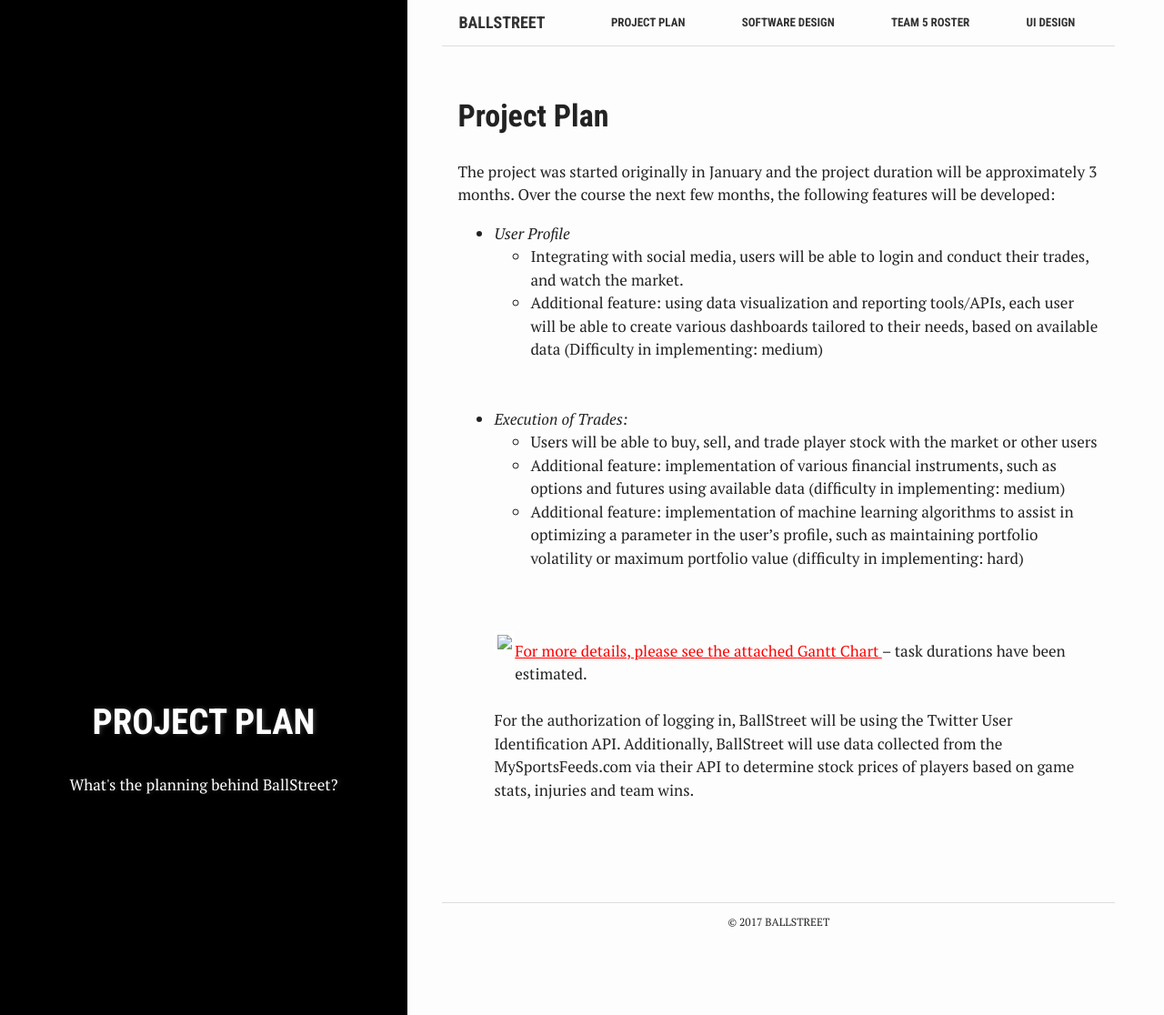
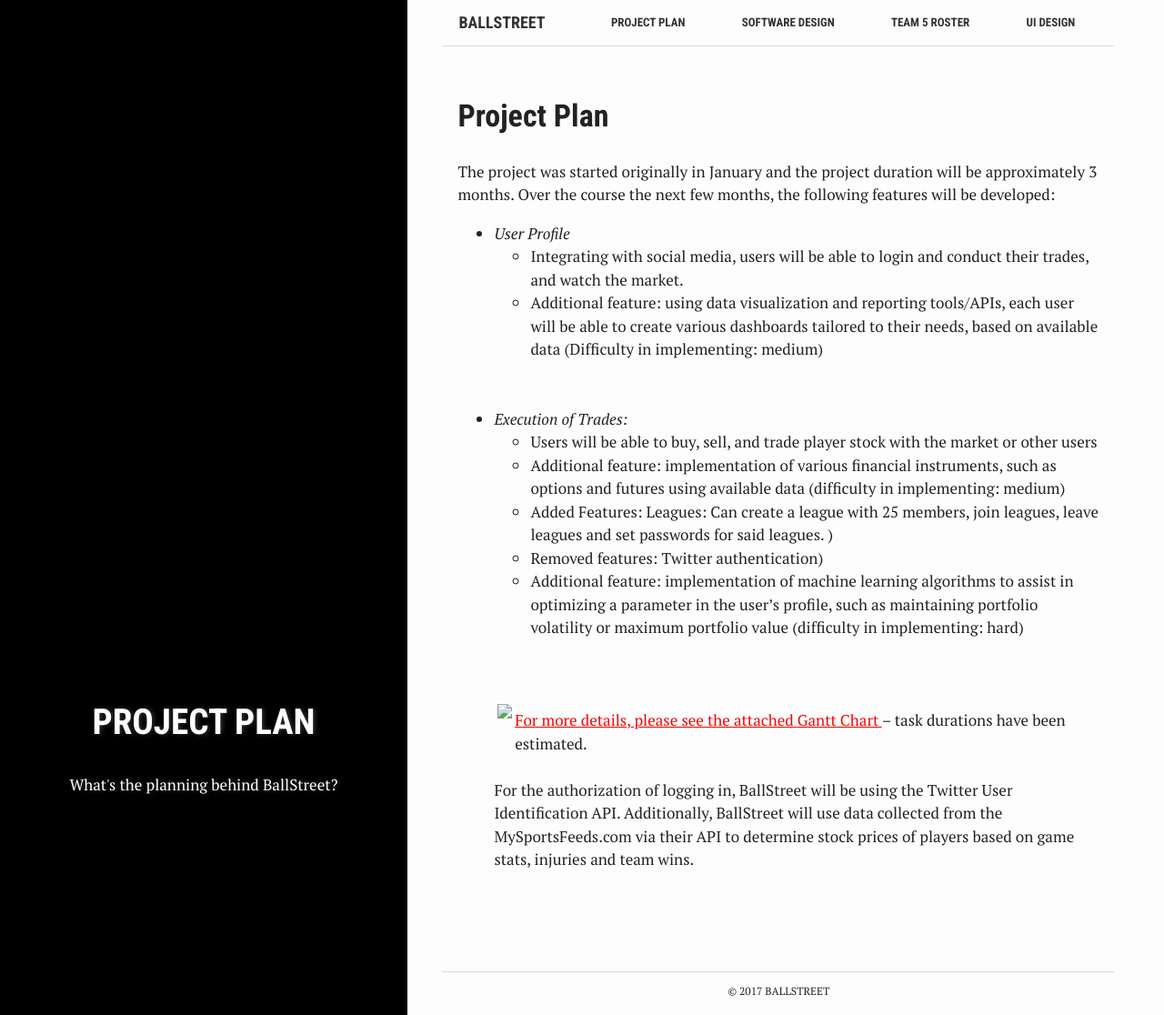
Before and after one commit to ufrauq/Ball-Street, a Jekyll site: the page built from project-plan.md, in a window 1280 px wide and 1116 px high. Shown: the whole window at 91% size. Built offline with Jekyll 4.4.1, drawn with Linux system fonts in a browser that asks for light colours.

Commit message:
Update project-plan.md

```diff
--- a/project-plan.md
+++ b/project-plan.md
@@ -16,6 +16,8 @@
 <li><i>Execution of Trades:</i></li>
 <ul><li>Users will be able to buy, sell, and trade player stock with the market or other users </li>
 <li>Additional feature:  implementation of various financial instruments, such as options and futures using available data (difficulty in implementing:  medium)</li>
+<li>Added Features: Leagues: Can create a league with 25 members, join leagues, leave leagues and set passwords for said leagues. )</li>
+<li>Removed features: Twitter authentication)</li>
 <li>Additional feature:  implementation of machine learning algorithms to assist in optimizing a parameter in the user’s profile, such as maintaining portfolio volatility or maximum portfolio value (difficulty in implementing:  hard)</li></ul><br><br>
 
 <a href="https://pfindan.github.io/CS2212-Team5/assets/images/2212_Project_Plan.pdf">
```
